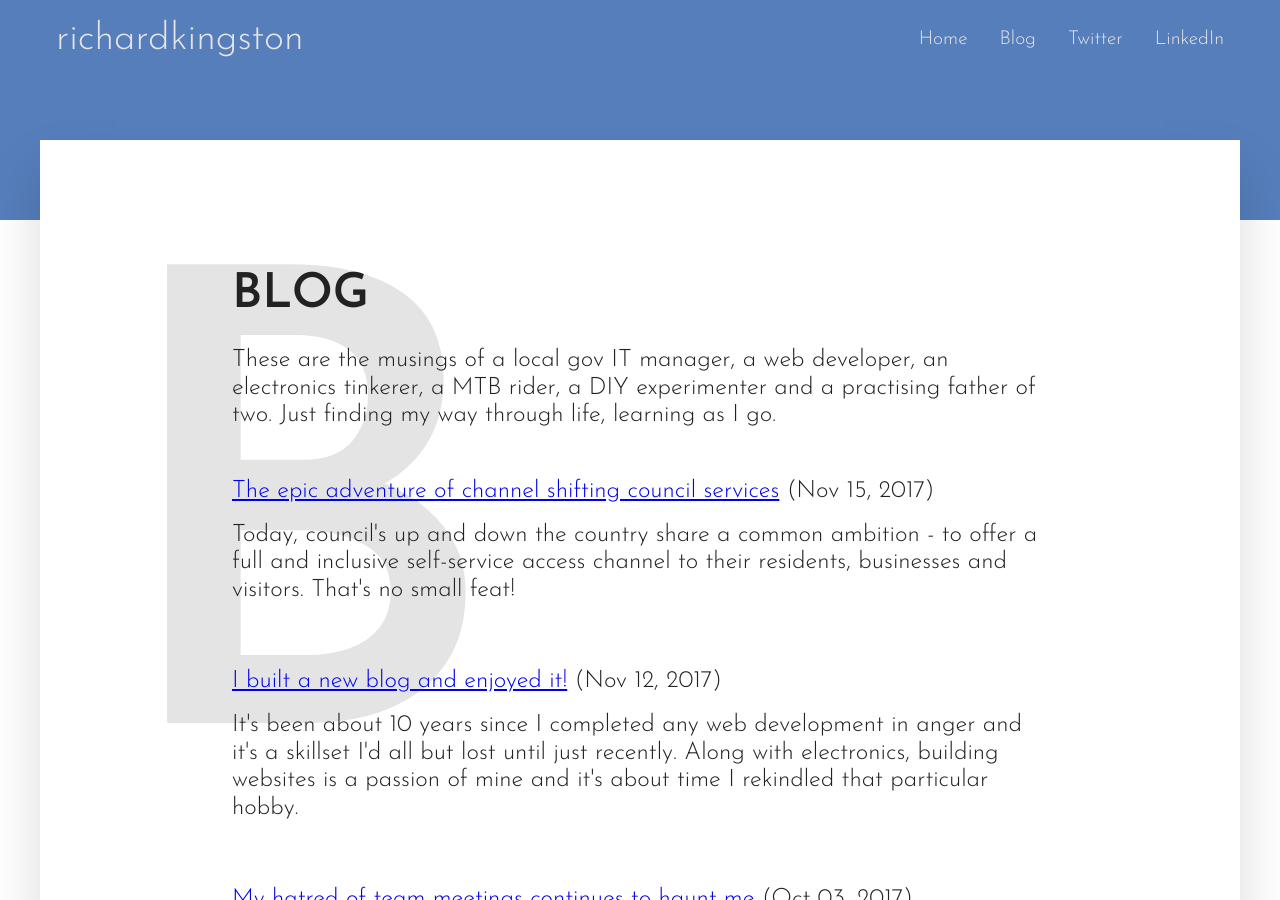
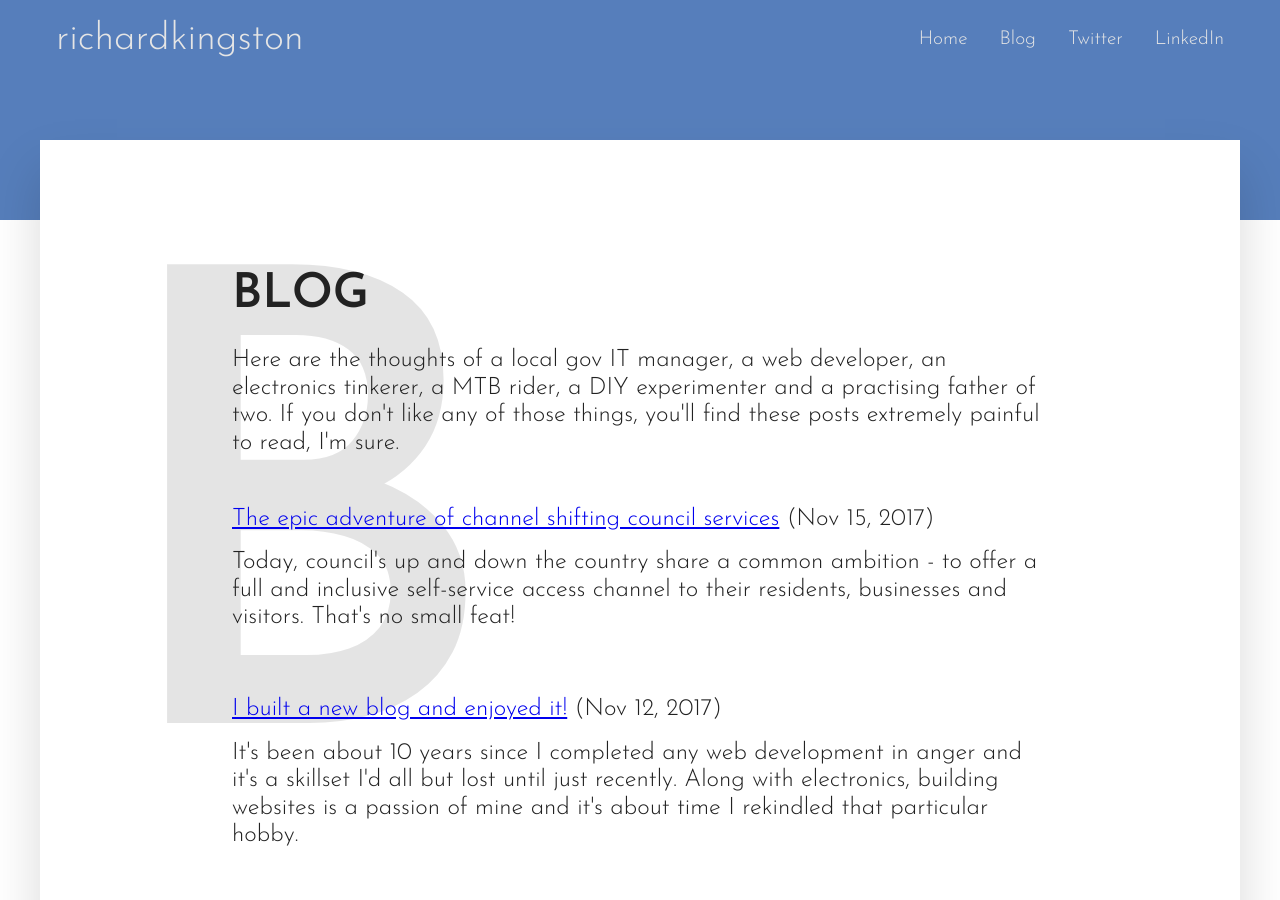
Before and after one commit to kingstonrichard/kingstonrichard.uk, a Jekyll site: the page built from blog/index.html, in a window 1280 px wide and 900 px high. Built offline with Jekyll 4.4.1, drawn with Linux system fonts in a browser that asks for light colours; nearby versions of some CDN libraries.

Commit message:
Updated the description of the blog

```diff
--- a/_config.yml
+++ b/_config.yml
@@ -2,8 +2,8 @@
 title: Richard Kingston
 email: hello@kingstonrichard.co.uk
 description: > # this means to ignore newlines until "baseurl:"
-  These are the musings of a local gov IT manager, a web developer, an electronics tinkerer, a MTB rider, a DIY experimenter and a
-  practising father of two. Just finding my way through life, learning as I go.
+  Here are the thoughts of a local gov IT manager, a web developer, an electronics tinkerer, a MTB rider, a DIY experimenter and a
+  practising father of two. If you don't like any of those things, you'll find these posts extremely painful to read, I'm sure.
 baseurl: "" # the subpath of your site, e.g. /blog/
 url: "http://kingstonrichard.co.uk" # the base hostname & protocol for your site
 twitter_username: kingstonrichard
```
